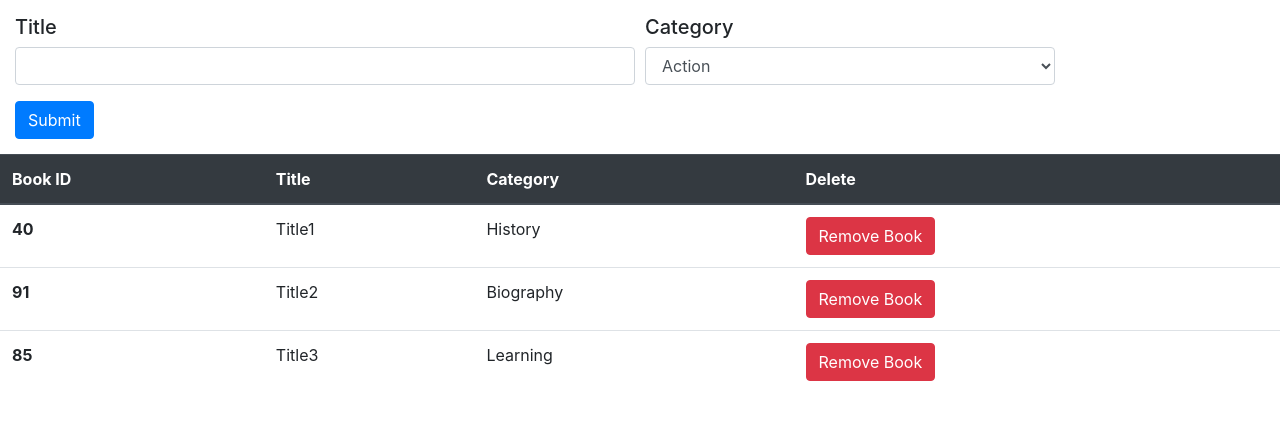
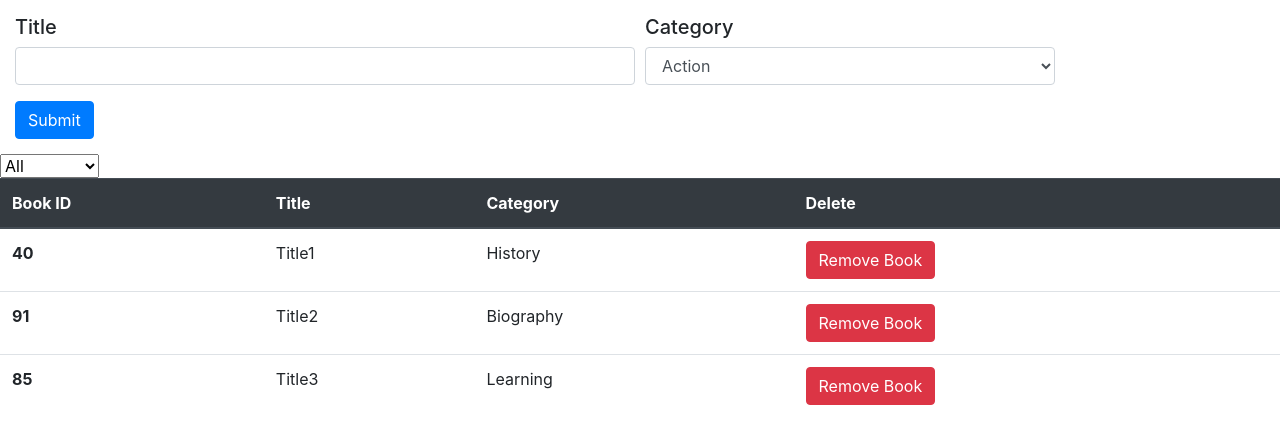
Before and after one commit to FelipeEnne/bookstore-cms, a React (Create React App) app: page / in a window 1280 px wide. Shown: the top 444 px of the page. Built offline with nearby package versions, Linux system fonts and the light colour scheme.

Commit message:
filter valeu inthe redux store

```diff
--- a/src/components/CategoryFilter.js
+++ b/src/components/CategoryFilter.js
@@ -6,7 +6,7 @@ const categories = ['Action', 'Biography', 'History', 'Horror', 'Kids', 'Learnin
 function CategoryFilter(props) {
   return (
     <select name="category" onChange={e => props.handleChange(e)}>
-      <option value="">ALL</option>
+      <option value="All">All</option>
       {categories.map(category => (
         <option key={category} value={category}>
           {category}
--- a/src/containers/BooksList.js
+++ b/src/containers/BooksList.js
@@ -2,12 +2,15 @@ import React, { Component } from 'react';
 import PropTypes from 'prop-types';
 import { connect } from 'react-redux';
 import Book from '../components/Book';
-import { removeBook } from '../actions/index';
+import CategoryFilter from "../components/CategoryFilter";
+import { removeBook, changeFilter } from '../actions/index';
+
 
 class BooksList extends Component {
   constructor(props) {
     super(props);
     this.handleRemoveBook = this.handleRemoveBook.bind(this);
+    this.handleFilterChange = this.handleFilterChange.bind(this);
   }
 
   handleRemoveBook(book) {
@@ -17,11 +20,27 @@ class BooksList extends Component {
     removeBook(bookIndex);
   }
 
+  handleFilterChange(e) {
+    const filter = e.target.value;
+    const { changeFilter } = this.props;
+    console.log(filter);
+    changeFilter(filter);
+  }
+
   render() {
-    const { books } = this.props;
+    const { books, filter } = this.props;
+
+    let filterCategory;
+
+    if (filter === 'All') {
+      filterCategory = books;
+    } else {
+      filterCategory = books.filter(book => book.category === filter);
+    }
 
     return (
       <div className="BooksList">
+        <CategoryFilter handleChange={this.handleFilterChange} />
         <table className="table">
           <thead className="thead-dark">
             <tr>
@@ -32,7 +51,7 @@ class BooksList extends Component {
             </tr>
           </thead>
           <tbody>
-            {books.map(book => (
+            {filterCategory.map(book => (
               <Book
                 key={book.id}
                 book={book}
@@ -48,10 +67,12 @@ class BooksList extends Component {
 
 const mapStateToProps = state => ({
   books: state.books,
+  filter: state.filter,
 });
 
 const mapDispatchToProps = dispatch => ({
   removeBook: book => dispatch(removeBook(book)),
+  changeFilter: book => dispatch(changeFilter(book)),
 });
 
 BooksList.propTypes = {
@@ -62,7 +83,9 @@ BooksList.propTypes = {
       category: PropTypes.string,
     }).isRequired,
   ).isRequired,
+  filter: PropTypes.string.isRequired,
   removeBook: PropTypes.instanceOf(Function).isRequired,
+  changeFilter: PropTypes.instanceOf(Function).isRequired,
 };
 
 export default connect(mapStateToProps, mapDispatchToProps)(BooksList);
```
